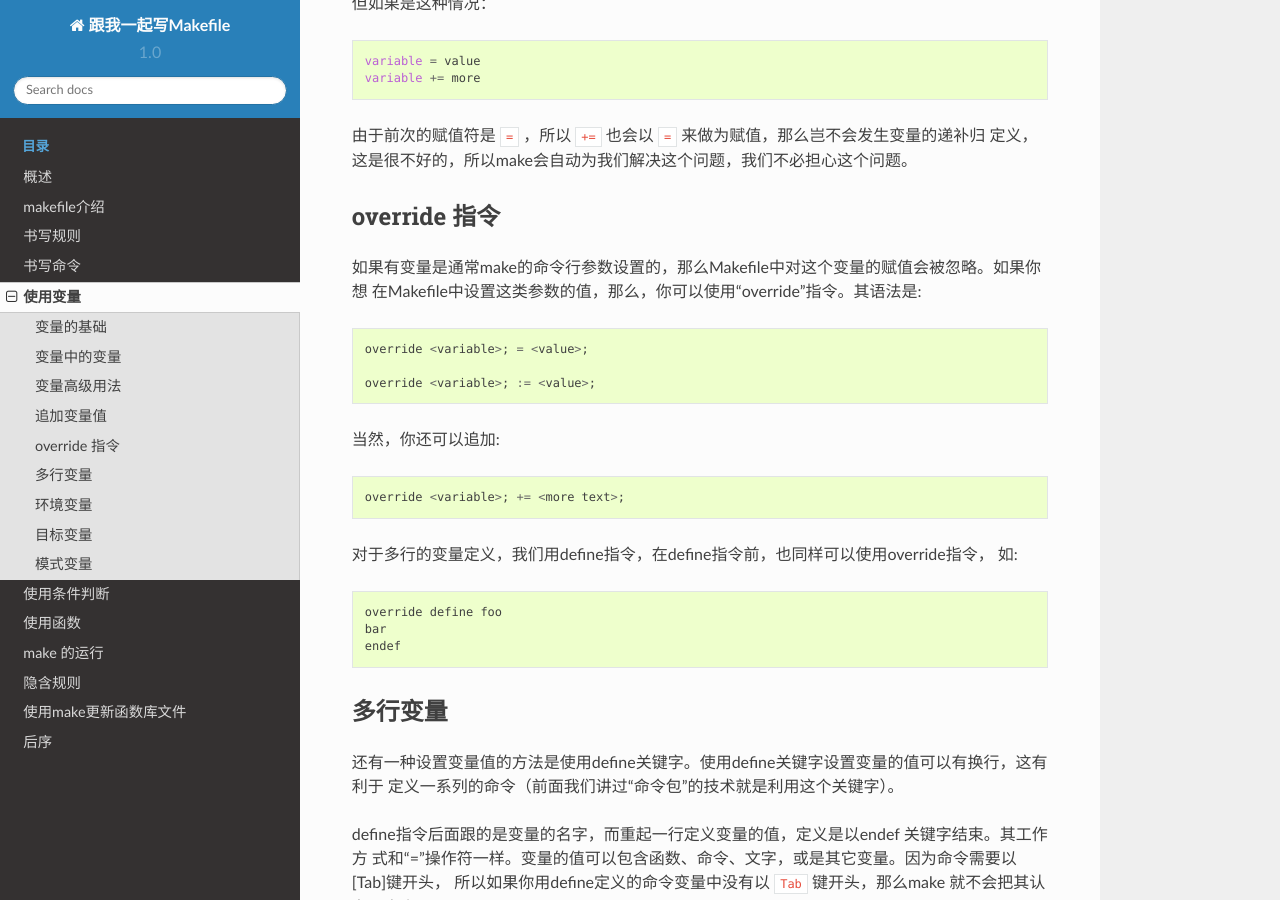
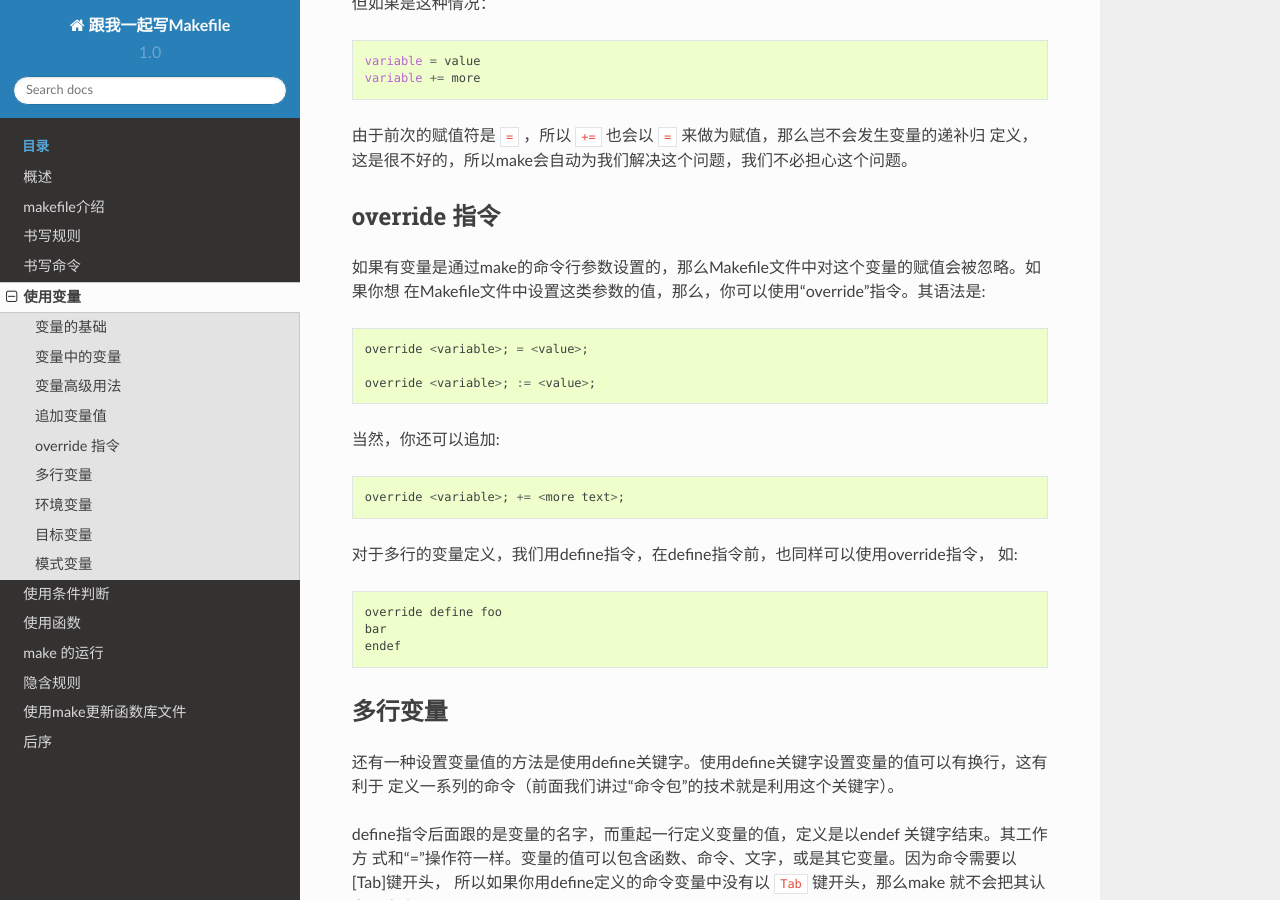
Before and after one commit to seisman/how-to-write-makefile, a Sphinx documentation site: the page built from source/variables.rst, in a window 1280 px wide and 900 px high, scrolled down 7043 px. Built offline with Sphinx 7.4.7 and the Read the Docs theme 2.0.0, drawn with Linux system fonts in a browser that asks for light colours.

Commit message:
Update variables.rst (#59)

```diff
--- a/source/variables.rst
+++ b/source/variables.rst
@@ -349,8 +349,8 @@ dir这个变量的值是“/foo/bar”，后面还跟了4个空格，如果我
 override 指令
 ---------------
 
-如果有变量是通常make的命令行参数设置的，那么Makefile中对这个变量的赋值会被忽略。如果你想
-在Makefile中设置这类参数的值，那么，你可以使用“override”指令。其语法是::
+如果有变量是通过make的命令行参数设置的，那么Makefile文件中对这个变量的赋值会被忽略。如果你想
+在Makefile文件中设置这类参数的值，那么，你可以使用“override”指令。其语法是::
 
     override <variable>; = <value>;
 
```
